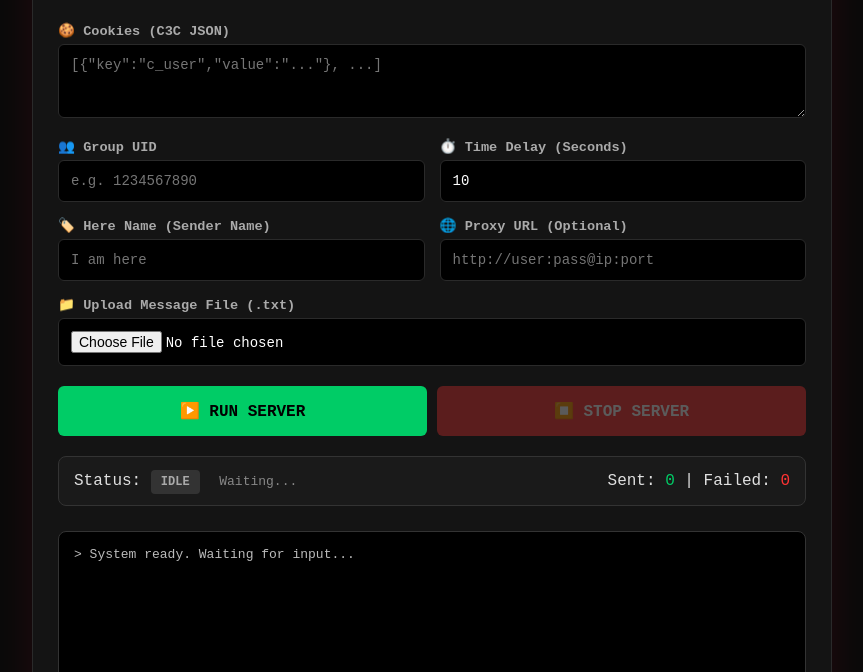
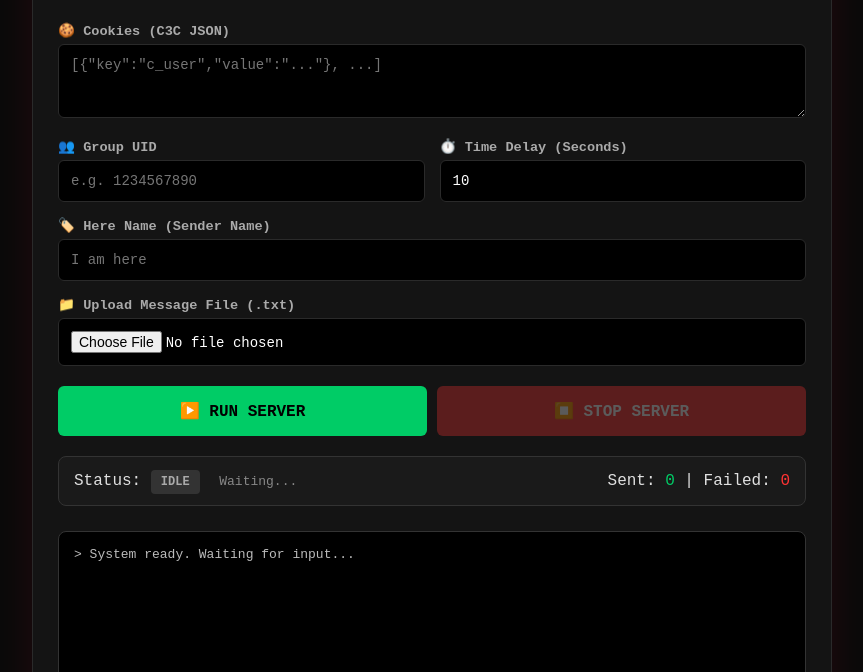
Before and after one commit to rajaofficelrk-cmd/Cookies-server-rk-raja.-2, a plain HTML site: page templates/index.html in a window 1280 px wide. Shown: the part 128-800 px from the top of the page, without its empty margins (208-1071 px from the left). Drawn offline with Linux system fonts and the light colour scheme; no server answers.

Commit message:
Update index.html

```diff
--- a/templates/index.html
+++ b/templates/index.html
@@ -64,15 +64,9 @@
                     <input type="number" id="time_delay" name="time_delay" value="10" min="5" required>
                 </div>
 
-                <div>
+                <div class="full-width">
                     <label>🏷️ Here Name (Sender Name)</label>
                     <input type="text" id="sender_name" name="sender_name" placeholder="I am here" required>
-                </div>
-
-                <!-- ✅ PROXY INPUT FIELD -->
-                <div>
-                    <label>🌐 Proxy URL (Optional)</label>
-                    <input type="text" id="proxy_url" name="proxy_url" placeholder="http://user:pass@ip:port">
                 </div>
 
                 <div class="full-width">
```
